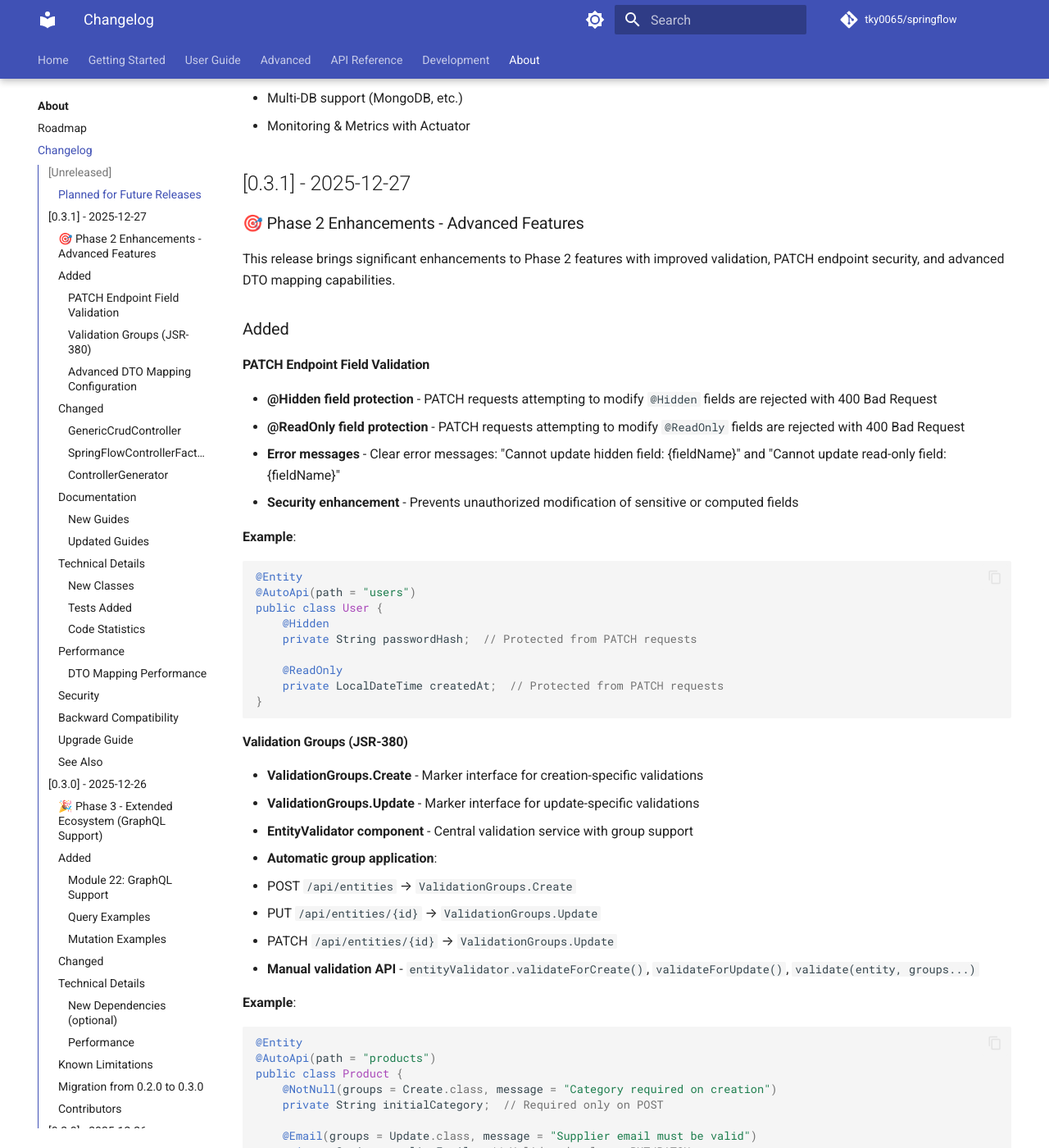
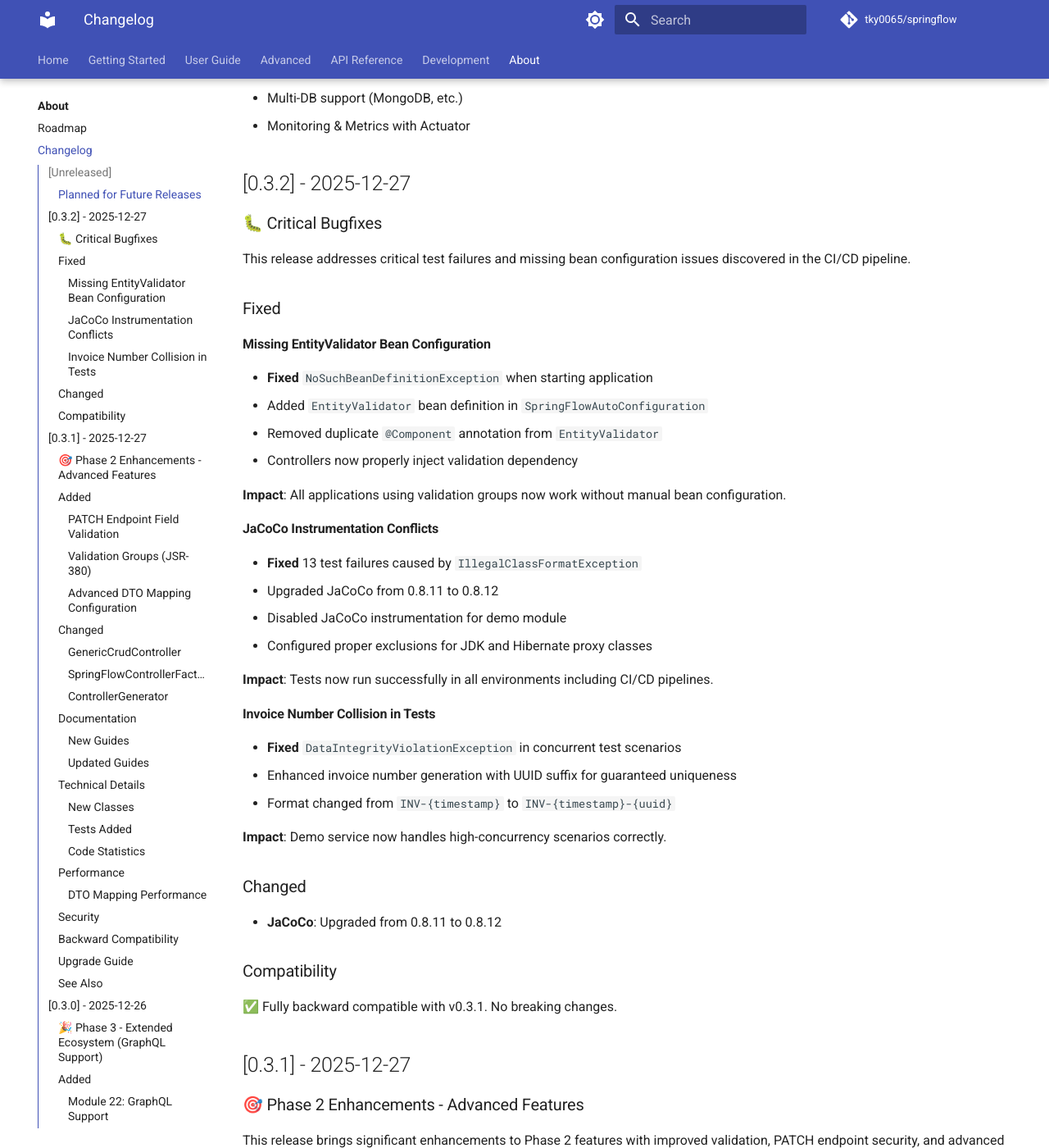
Before and after one commit to tky0065/springflow, an MkDocs documentation site: the page built from docs/about/changelog.md, in a window 1280 px wide and 1400 px high, scrolled down 432 px. Shown: the whole window at 82% size. Built offline with MkDocs 1.6.1 and Material for MkDocs 9.7.7, drawn with Linux system fonts in a browser that asks for light colours; comment, search, counter and statistics services are not loaded; the version menu is left out.

Commit message:
docs: update version to 0.3.2 in all documentation
- Updated Maven Central badge to 0.3.2
- Updated dependency versions in README.md
- Updated GraphQL guide dependency version
- Added v0.3.2 section to changelog with bugfix details
- Added v0.3.2 features to README
- Regenerated GraphQL schema

```diff
--- a/docs/about/changelog.md
+++ b/docs/about/changelog.md
@@ -12,6 +12,43 @@ and this project adheres to [Semantic Versioning](https://semver.org/spec/v2.0.0
 - CLI tool for code generation
 - Multi-DB support (MongoDB, etc.)
 - Monitoring & Metrics with Actuator
+
+## [0.3.2] - 2025-12-27
+
+### 🐛 Critical Bugfixes
+
+This release addresses critical test failures and missing bean configuration issues discovered in the CI/CD pipeline.
+
+### Fixed
+
+#### Missing EntityValidator Bean Configuration
+- **Fixed** `NoSuchBeanDefinitionException` when starting application
+- Added `EntityValidator` bean definition in `SpringFlowAutoConfiguration`
+- Removed duplicate `@Component` annotation from `EntityValidator`
+- Controllers now properly inject validation dependency
+
+**Impact**: All applications using validation groups now work without manual bean configuration.
+
+#### JaCoCo Instrumentation Conflicts
+- **Fixed** 13 test failures caused by `IllegalClassFormatException`
+- Upgraded JaCoCo from 0.8.11 to 0.8.12
+- Disabled JaCoCo instrumentation for demo module
+- Configured proper exclusions for JDK and Hibernate proxy classes
+
+**Impact**: Tests now run successfully in all environments including CI/CD pipelines.
+
+#### Invoice Number Collision in Tests
+- **Fixed** `DataIntegrityViolationException` in concurrent test scenarios
+- Enhanced invoice number generation with UUID suffix for guaranteed uniqueness
+- Format changed from `INV-{timestamp}` to `INV-{timestamp}-{uuid}`
+
+**Impact**: Demo service now handles high-concurrency scenarios correctly.
+
+### Changed
+- **JaCoCo**: Upgraded from 0.8.11 to 0.8.12
+
+### Compatibility
+✅ Fully backward compatible with v0.3.1. No breaking changes.
 
 ## [0.3.1] - 2025-12-27
 
```
Also changed, not shown: README.md (+11 -5 lines), docs/guide/graphql.md (+1 -1 lines), 1 other file.
